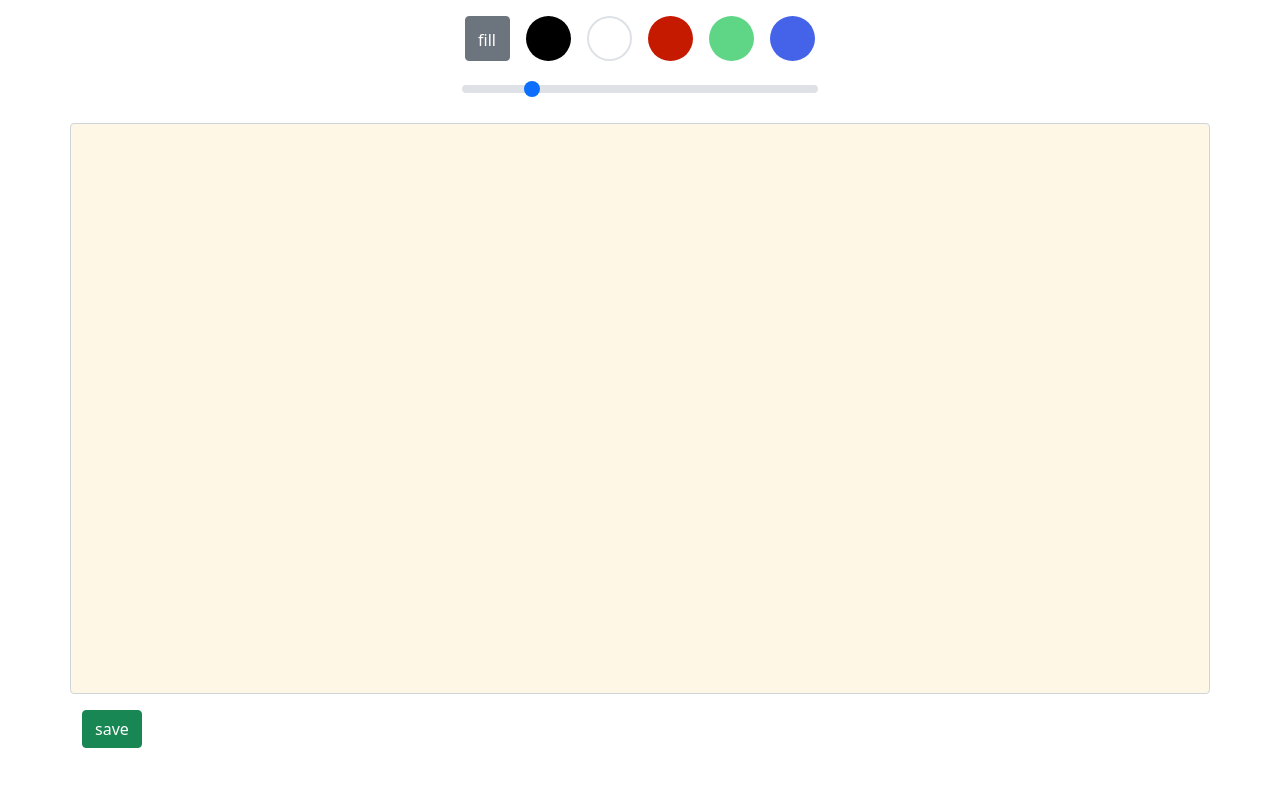
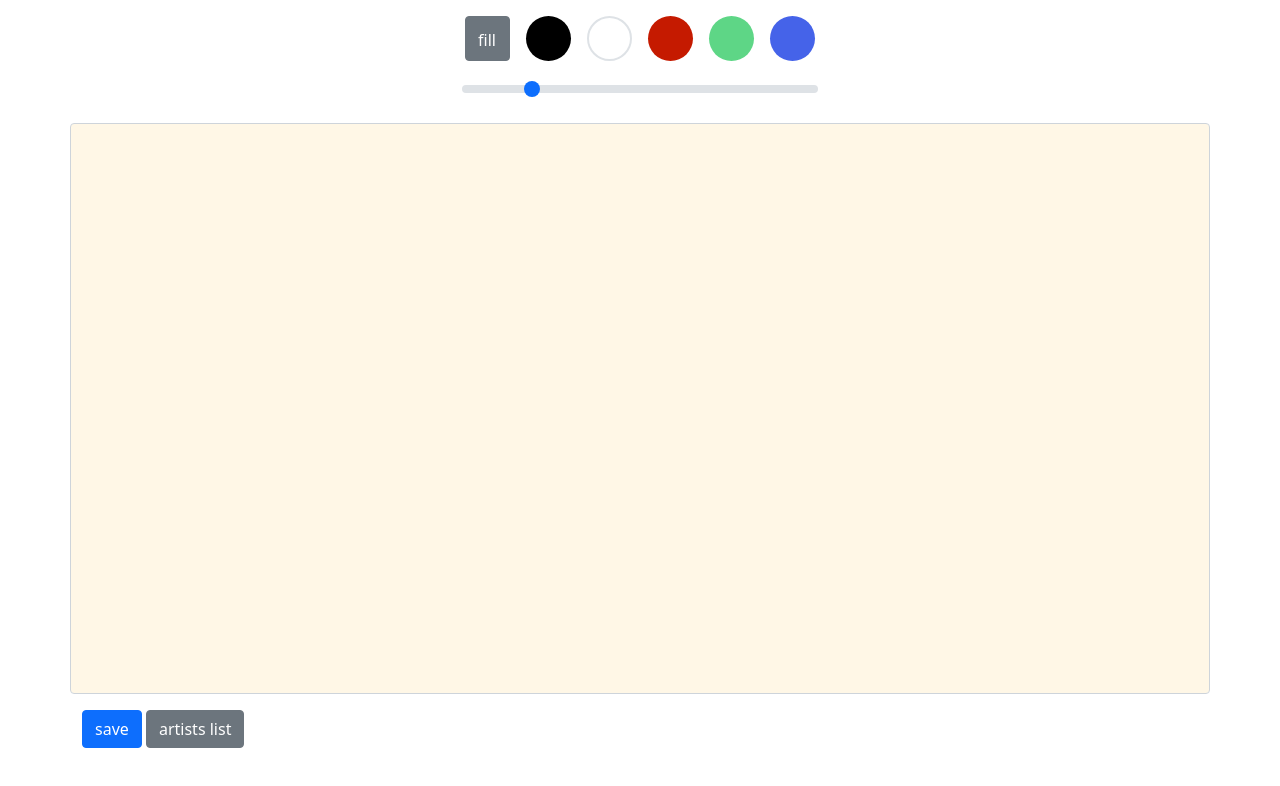
Before and after one commit to ClearSky-S/canvas-web-app, a plain HTML site: page index.html in a window 1280 px wide. Drawn offline with nearby package versions, Linux system fonts and the light colour scheme.

Commit message:
file structure

```diff
--- a/index.html
+++ b/index.html
@@ -67,7 +67,8 @@
         </div>
 
         <div class="mt-3">
-            <button id="jsSave"class="btn btn-success">save</button>
+            <button id="jsSave"class="btn btn-primary">save</button>
+            <button id="jsSave"class="btn btn-secondary">artists list</button>
         </div>
 
         <!-- <div class="row justify-content-center mt-3">
```
